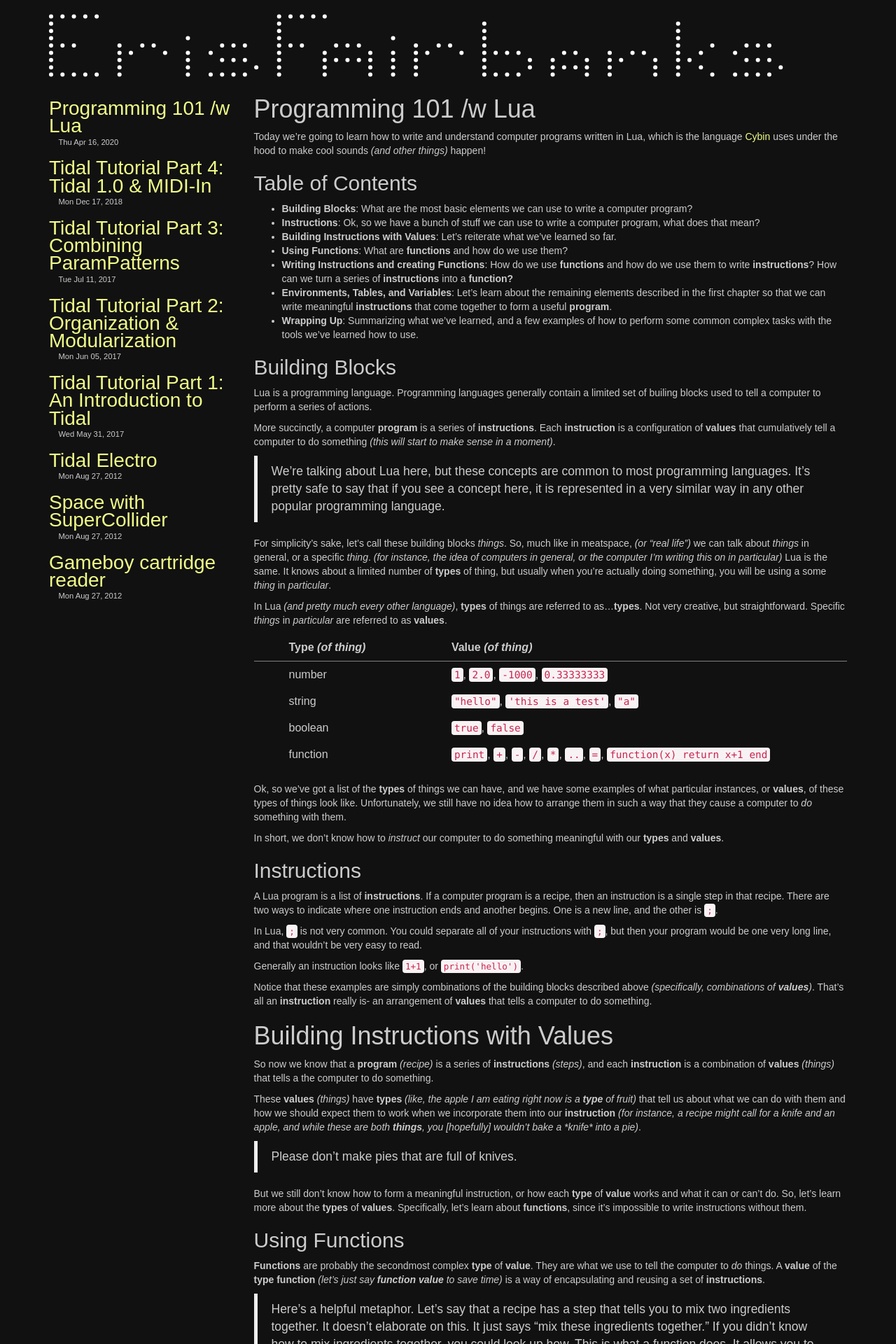
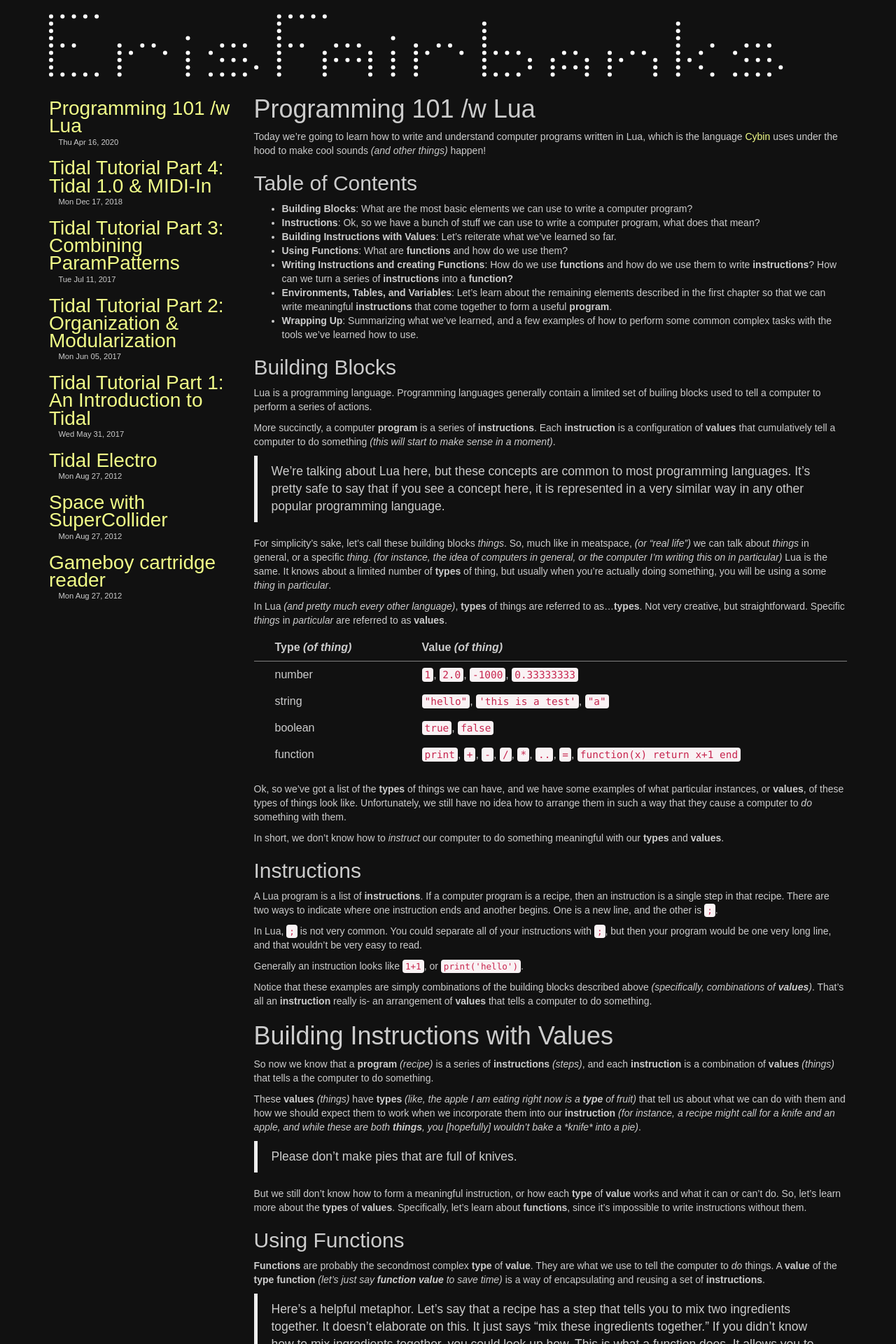
Before and after one commit to efairbanks/ericfairbanks-org-jekyll-bootstrap, a Jekyll site: the page built from index.html, in a window 1280 px wide. Shown: the top 1920 px of the page at 70% size. Built offline with Jekyll 4.4.1, drawn with Linux system fonts in a browser that asks for light colours.

```diff
--- a/css/default.css
+++ b/css/default.css
@@ -53,8 +53,8 @@ th {
 }
 
 th, td {
-  padding: 10px 50px;
-  margin: 10px;
+  padding: 10px 30px;
+  margin: 10px 0px;
 }
 
 a:link {
--- a/js/banner.js
+++ b/js/banner.js
@@ -178,7 +178,7 @@ function OnReady(){
             // --- //
 
             case 3:
-            if( frame % 45 == 0 ){
+            if( frame % 15 == 0 ){
                 for( var j = 0; j < imgh; j++ ){
                     for( var i = 0; i < imgw; i++ ){
                         var cell = conwayback[i + j*imgw];
```
